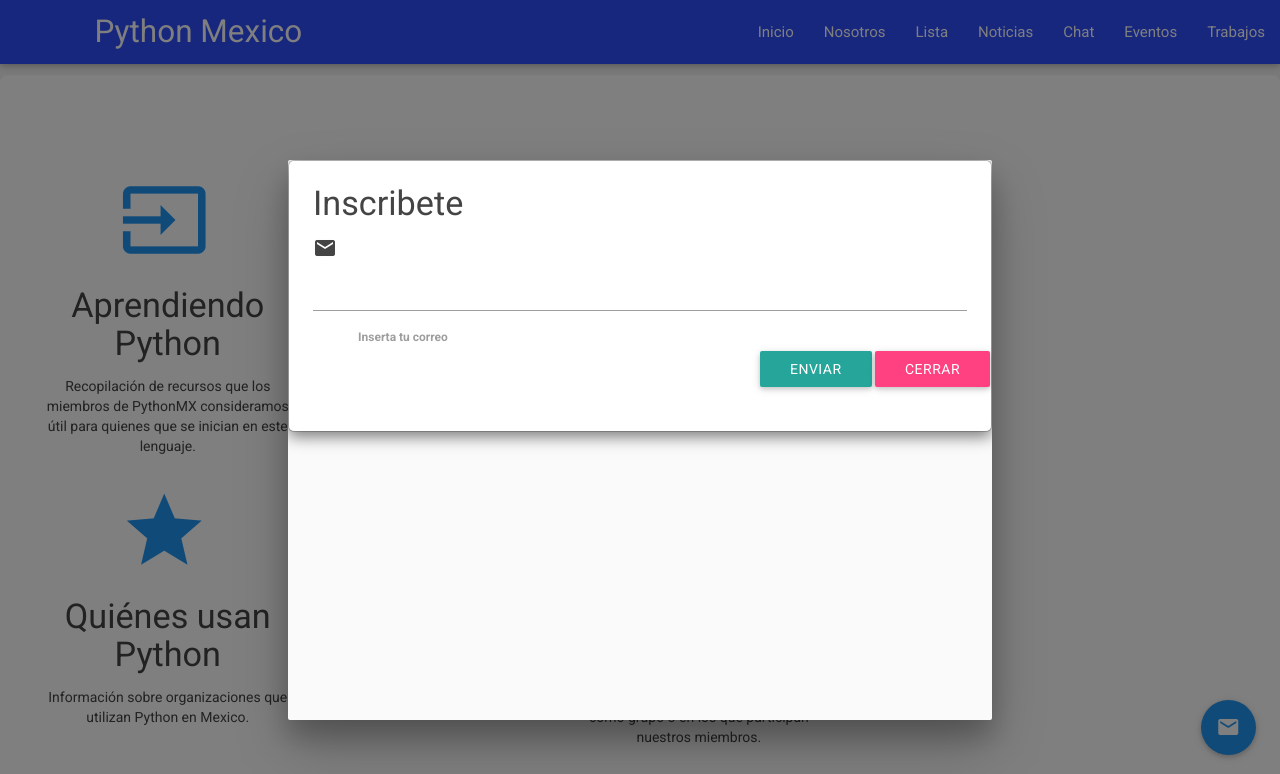
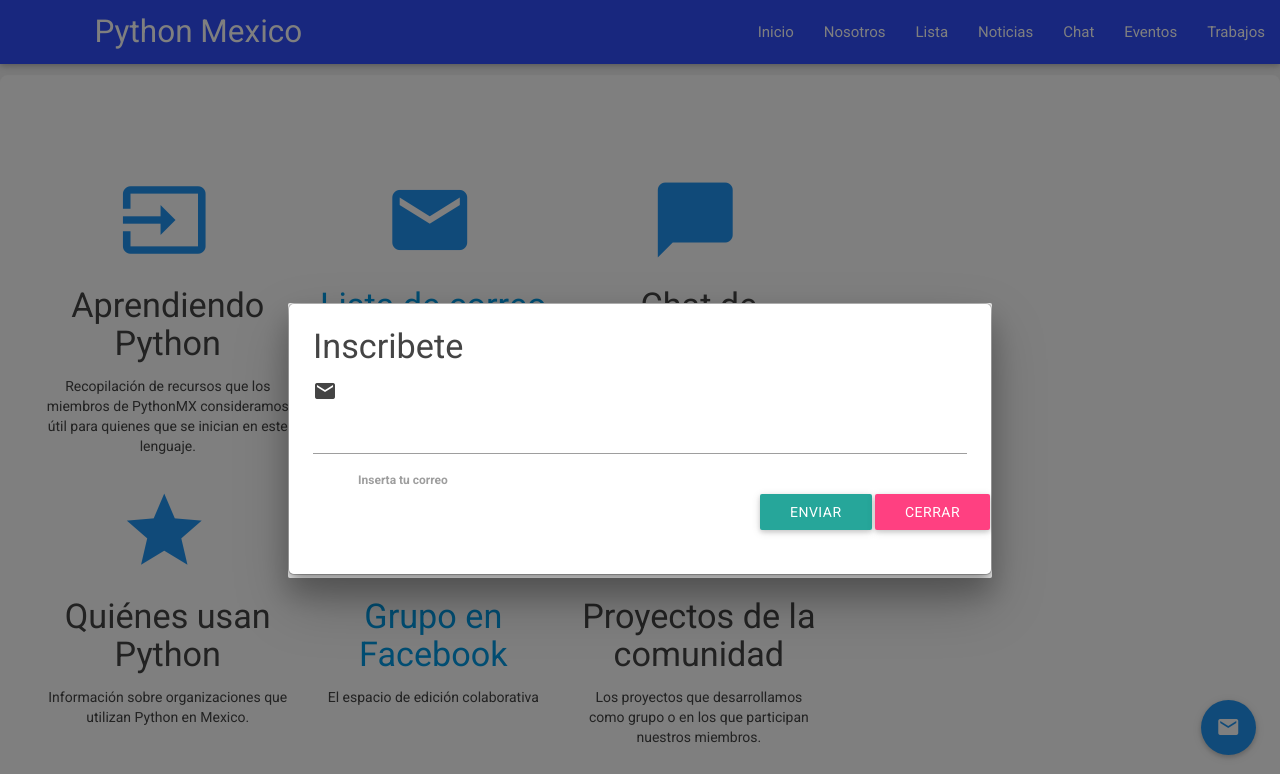
Before and after one commit to PythonMexico/pythonmexico.github.io, a plain HTML site: page index.html in a window 1280 px wide. Both pictures are taken after a click on the link "email". Shown: the top 774 px of the page. Drawn offline with nearby package versions, Linux system fonts and the light colour scheme; some packages are replaced by stand-ins of ours; no server answers; a script that the page names is missing; a web font is replaced by a local one.

Commit message:
resize modal dialog height to 275px

```diff
--- a/static/css/styles.css
+++ b/static/css/styles.css
@@ -583,3 +583,7 @@ a.white:hover {
     color: #fff;
     text-decoration: none;
 }
+
+#sub {
+	height: 275px;
+}
```
